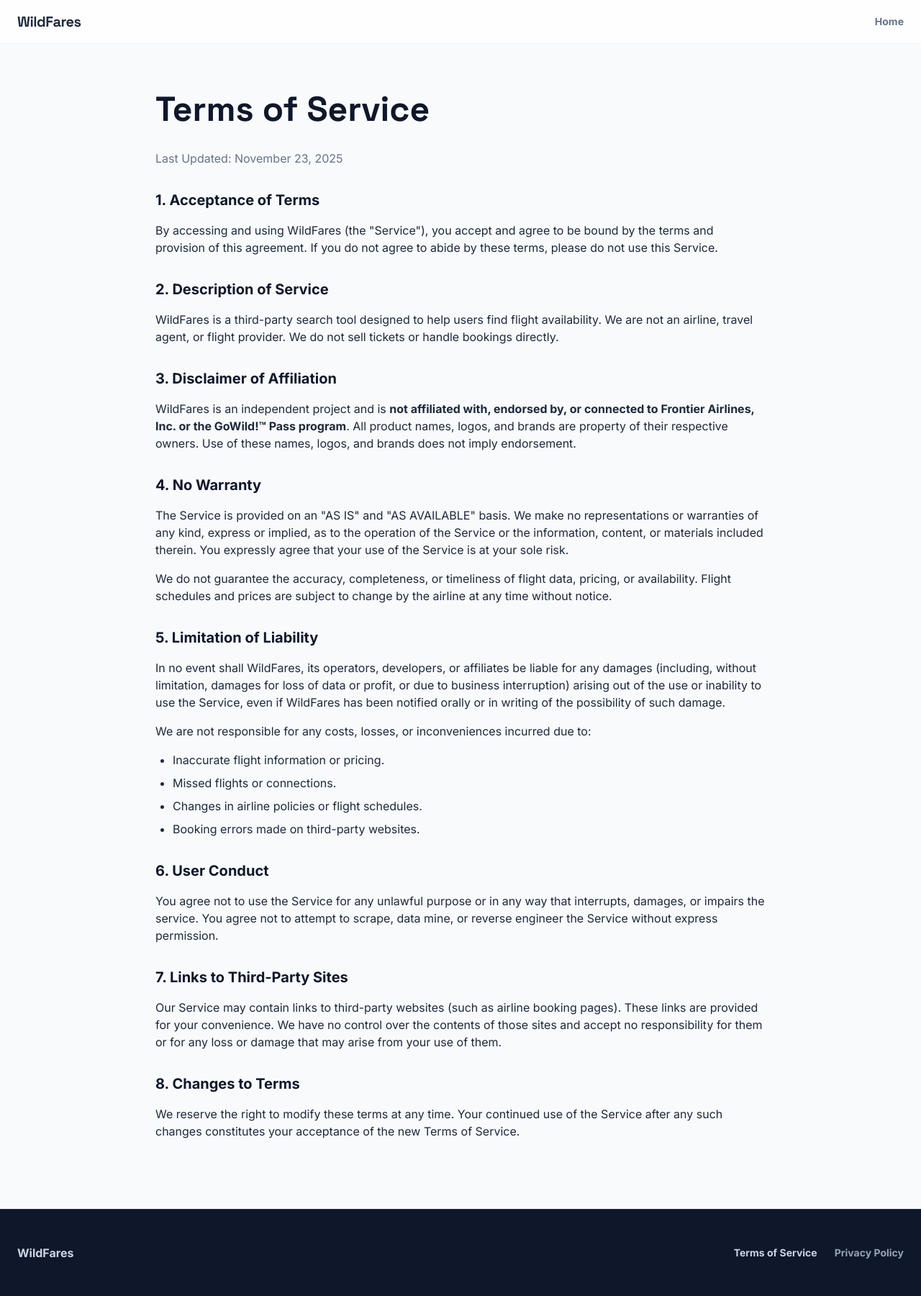
After one commit to dkleinrodick/20251122, a FastAPI app: template app/templates/terms.html in a window 1280 px wide. The commit adds this page. Shown: the whole page at 72% size. Run offline with FastAPI, Linux system fonts and the light colour scheme; the template is opened without the code that fills it, so the values that code supplies are empty; some libraries are stand-ins or nearby versions.

Commit message:
Add Terms of Service and Privacy Policy pages; update favicon path for Vercel deployment

```diff
--- a/app/templates/index.html
+++ b/app/templates/index.html
@@ -4,7 +4,7 @@
     <meta charset="UTF-8">
     <meta name="viewport" content="width=device-width, initial-scale=1.0">
     <title>WildFares</title>
-    <link rel="icon" type="image/svg+xml" href="/static/logo_v2.svg">
+    <link rel="icon" type="image/svg+xml" href="/logo.svg">
 
     <!-- Tailwind CSS -->
     <script src="https://cdn.tailwindcss.com"></script>
@@ -1303,6 +1303,10 @@
                     WildFares is an independent project and is not affiliated with, endorsed by, or connected to Frontier Airlines, Inc. or the GoWild!™ Pass program. All trademarks are property of their respective owners.
                     <br><br>
                     <span class="font-mono text-slate-300">v2.1.0</span>
+                    <span class="mx-2 text-slate-200">|</span>
+                    <a href="/terms" class="hover:text-slate-500 transition">Terms</a>
+                    <span class="mx-1 text-slate-200">•</span>
+                    <a href="/privacy" class="hover:text-slate-500 transition">Privacy</a>
                 </p>
             </div>
         {% endraw %}
--- /dev/null
+++ b/app/templates/terms.html
@@ -0,0 +1,116 @@
+<!DOCTYPE html>
+<html lang="en" class="scroll-smooth">
+<head>
+    <meta charset="UTF-8">
+    <meta name="viewport" content="width=device-width, initial-scale=1.0">
+    <title>Terms of Service - WildFares</title>
+    <link rel="icon" type="image/svg+xml" href="/logo.svg">
+
+    <!-- Tailwind CSS -->
+    <script src="https://cdn.tailwindcss.com"></script>
+
+    <!-- Google Fonts -->
+    <link rel="preconnect" href="https://fonts.googleapis.com">
+    <link rel="preconnect" href="https://fonts.gstatic.com" crossorigin>
+    <link href="https://fonts.googleapis.com/css2?family=Inter:wght@300;400;500;600;700&family=Space+Grotesk:wght@400;500;700&display=swap" rel="stylesheet">
+
+    <script>
+        tailwind.config = {
+            theme: {
+                extend: {
+                    colors: {
+                        brand: {
+                            50: '#f0f9ff',
+                            100: '#e0f2fe',
+                            200: '#bae6fd',
+                            300: '#7dd3fc',
+                            400: '#38bdf8',
+                            500: '#0ea5e9',
+                            600: '#0284c7',
+                            700: '#0369a1',
+                            800: '#075985',
+                            900: '#0c4a6e',
+                            950: '#082f49',
+                        }
+                    },
+                    fontFamily: {
+                        sans: ['Inter', 'sans-serif'],
+                        display: ['Space Grotesk', 'sans-serif'],
+                    }
+                }
+            }
+        }
+    </script>
+</head>
+<body class="bg-slate-50 text-slate-800 antialiased">
+
+    <!-- Navigation -->
+    <nav class="fixed w-full z-50 bg-white/80 backdrop-blur-md border-b border-slate-100 transition-all duration-300">
+        <div class="container mx-auto px-6 py-4 flex justify-between items-center">
+            <a href="/" class="flex items-center gap-3 group">
+                <span class="font-display font-bold text-xl tracking-tight text-slate-800 group-hover:text-brand-600 transition-colors">WildFares</span>
+            </a>
+            <div class="flex items-center gap-6">
+                <a href="/" class="text-sm font-bold text-slate-500 hover:text-brand-600 transition">Home</a>
+            </div>
+        </div>
+    </nav>
+
+    <!-- Content -->
+    <section class="pt-32 pb-20">
+        <div class="container mx-auto px-6 max-w-4xl">
+            <h1 class="text-4xl md:text-5xl font-bold text-slate-900 mb-8 font-display">Terms of Service</h1>
+            <p class="text-slate-500 mb-8">Last Updated: November 23, 2025</p>
+
+            <div class="prose prose-slate max-w-none">
+                <h3 class="text-xl font-bold text-slate-900 mb-4 mt-8">1. Acceptance of Terms</h3>
+                <p class="mb-4">By accessing and using WildFares (the "Service"), you accept and agree to be bound by the terms and provision of this agreement. If you do not agree to abide by these terms, please do not use this Service.</p>
+
+                <h3 class="text-xl font-bold text-slate-900 mb-4 mt-8">2. Description of Service</h3>
+                <p class="mb-4">WildFares is a third-party search tool designed to help users find flight availability. We are not an airline, travel agent, or flight provider. We do not sell tickets or handle bookings directly.</p>
+
+                <h3 class="text-xl font-bold text-slate-900 mb-4 mt-8">3. Disclaimer of Affiliation</h3>
+                <p class="mb-4">WildFares is an independent project and is <strong>not affiliated with, endorsed by, or connected to Frontier Airlines, Inc. or the GoWild!™ Pass program</strong>. All product names, logos, and brands are property of their respective owners. Use of these names, logos, and brands does not imply endorsement.</p>
+
+                <h3 class="text-xl font-bold text-slate-900 mb-4 mt-8">4. No Warranty</h3>
+                <p class="mb-4">The Service is provided on an "AS IS" and "AS AVAILABLE" basis. We make no representations or warranties of any kind, express or implied, as to the operation of the Service or the information, content, or materials included therein. You expressly agree that your use of the Service is at your sole risk.</p>
+                <p class="mb-4">We do not guarantee the accuracy, completeness, or timeliness of flight data, pricing, or availability. Flight schedules and prices are subject to change by the airline at any time without notice.</p>
+
+                <h3 class="text-xl font-bold text-slate-900 mb-4 mt-8">5. Limitation of Liability</h3>
+                <p class="mb-4">In no event shall WildFares, its operators, developers, or affiliates be liable for any damages (including, without limitation, damages for loss of data or profit, or due to business interruption) arising out of the use or inability to use the Service, even if WildFares has been notified orally or in writing of the possibility of such damage.</p>
+                <p class="mb-4">We are not responsible for any costs, losses, or inconveniences incurred due to:
+                <ul class="list-disc pl-6 mb-4 space-y-2">
+                    <li>Inaccurate flight information or pricing.</li>
+                    <li>Missed flights or connections.</li>
+                    <li>Changes in airline policies or flight schedules.</li>
+                    <li>Booking errors made on third-party websites.</li>
+                </ul>
+                </p>
+
+                <h3 class="text-xl font-bold text-slate-900 mb-4 mt-8">6. User Conduct</h3>
+                <p class="mb-4">You agree not to use the Service for any unlawful purpose or in any way that interrupts, damages, or impairs the service. You agree not to attempt to scrape, data mine, or reverse engineer the Service without express permission.</p>
+
+                <h3 class="text-xl font-bold text-slate-900 mb-4 mt-8">7. Links to Third-Party Sites</h3>
+                <p class="mb-4">Our Service may contain links to third-party websites (such as airline booking pages). These links are provided for your convenience. We have no control over the contents of those sites and accept no responsibility for them or for any loss or damage that may arise from your use of them.</p>
+
+                <h3 class="text-xl font-bold text-slate-900 mb-4 mt-8">8. Changes to Terms</h3>
+                <p class="mb-4">We reserve the right to modify these terms at any time. Your continued use of the Service after any such changes constitutes your acceptance of the new Terms of Service.</p>
+            </div>
+        </div>
+    </section>
+
+    <!-- Footer -->
+    <footer class="bg-slate-900 text-slate-400 py-12 border-t border-slate-800">
+        <div class="container mx-auto px-6 flex flex-col md:flex-row justify-between items-center">
+            <div class="flex items-center gap-3 mb-4 md:mb-0">
+                <span class="font-bold text-slate-300">WildFares</span>
+            </div>
+            <div class="flex gap-6 text-sm font-bold">
+                <a href="/terms" class="text-slate-300 hover:text-white transition">Terms of Service</a>
+                <a href="/privacy" class="hover:text-white transition">Privacy Policy</a>
+            </div>
+        </div>
+    </footer>
+
+</body>
+</html>
```
Also changed, not shown: app/main.py (+8 -0 lines), app/templates/marketing.html (+7 -3 lines), app/templates/privacy.html (added, +116 -0 lines).
